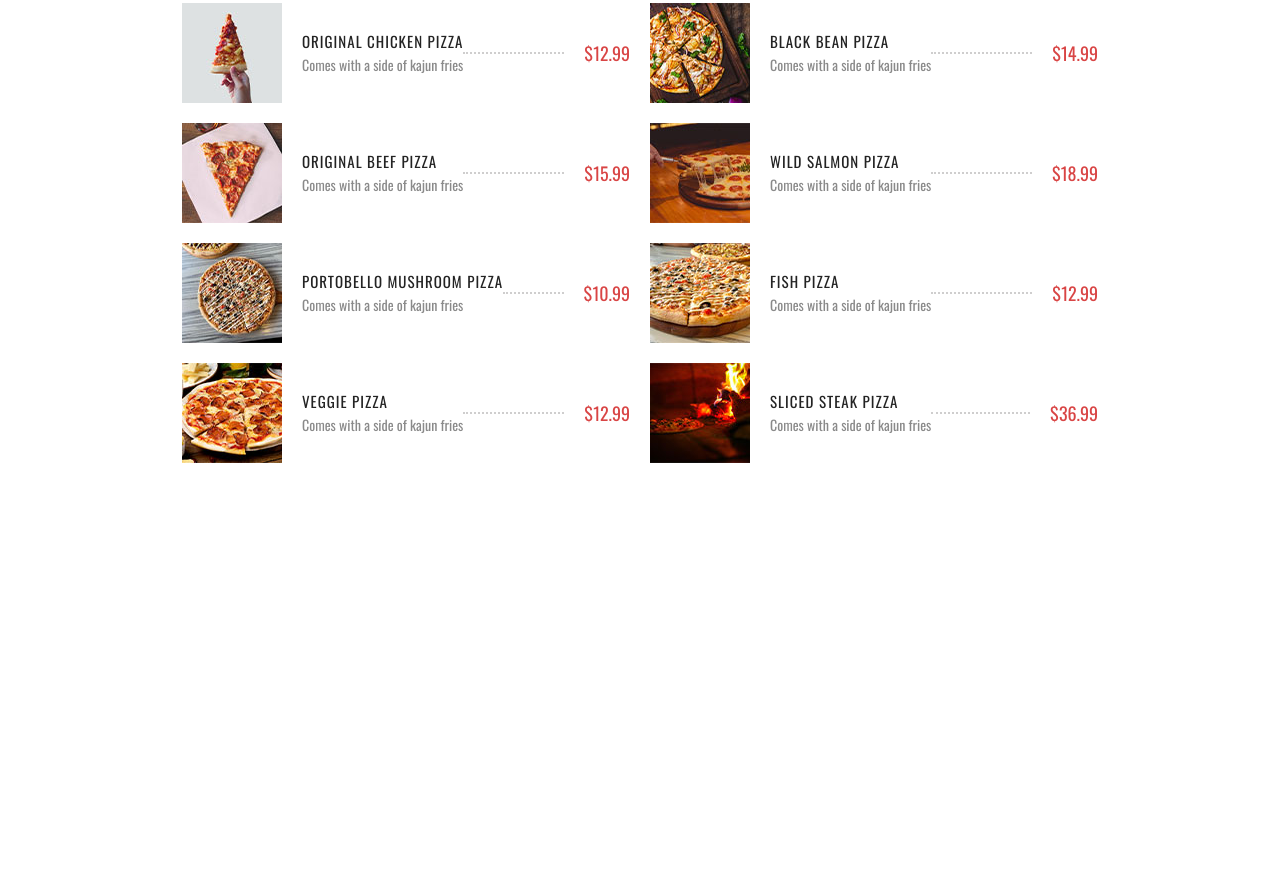
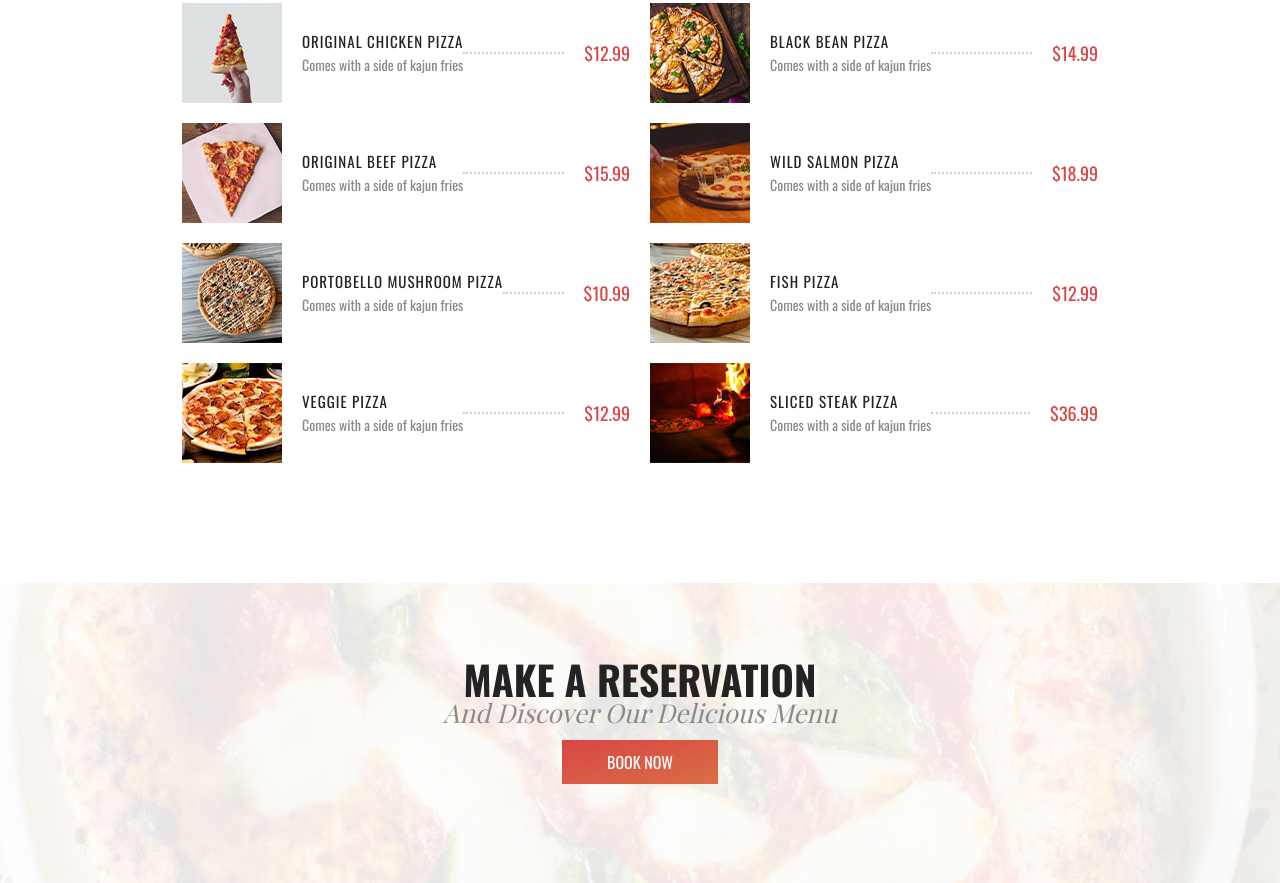
Before and after one commit to Burgundy13/Pizza-CO-Project, a website: page index.html in a window 1280 px wide. Shown: the part 1711-2594 px from the top of the page. Before the commit the page ends 2294 px from the top, so only its background shows below. Drawn offline with nearby package versions, Linux system fonts and the light colour scheme; a web font is replaced by a local one.

Commit message:
Reservation section done

```diff
--- a/index.html
+++ b/index.html
@@ -254,6 +254,18 @@
 				</div>
 			</section>
 			<!-- Menu end -->
+
+			<!-- Reservation  -->
+
+			<section class="subsection subsection__reserve">
+				<div>
+					<h2>Make a reservation</h2>
+					<p class="subsection__sub-heading">And Discover Our Delicious Menu</p>
+					<a href="#" class="btn">Book now</a>
+				</div>
+			</section>
+
+			<!-- Reservation end -->
 		</main>
 
 		<!-- Main end -->
--- /dev/null
+++ b/scss/components/_reservation.scss
@@ -0,0 +1,27 @@
+.subsection {
+	align-items: center;
+	display: grid;
+	grid-template-rows: 30rem;
+	justify-content: center;
+	text-align: center;
+
+	&__reserve {
+		background-image: url('../../images/img/subsection-1.jpg');
+		background-position: center;
+		background-repeat: no-repeat;
+		background-size: cover;
+	}
+
+	h2 {
+		font-size: 4rem;
+		text-transform: uppercase;
+	}
+
+	&__sub-heading {
+		font-family: 'Playfair Display', serif;
+		font-size: 2.6rem;
+		font-style: italic;
+		margin-top: 1rem;
+		text-transform: capitalize;
+	}
+}
--- a/scss/style.scss
+++ b/scss/style.scss
@@ -5,3 +5,5 @@
 @import 'components/banner';
 @import 'components/about';
 @import 'components/menu';
+@import 'components/reservation';
+@import 'components/delivery';
```
Also changed, not shown: css/style.css, scss/components/_delivery.scss (added).
